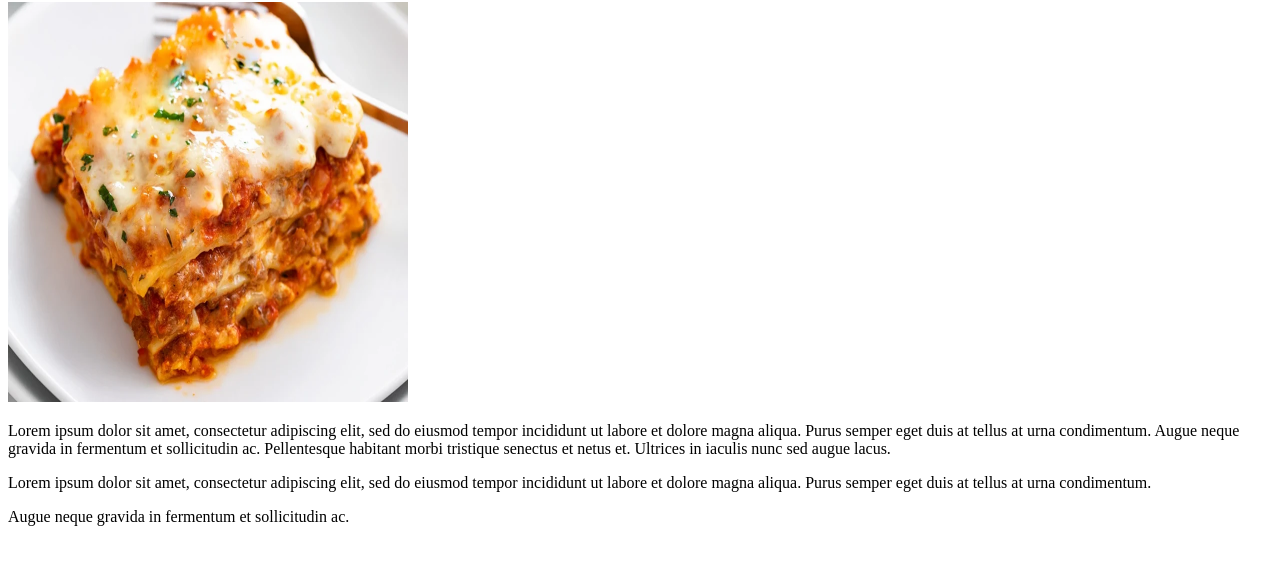
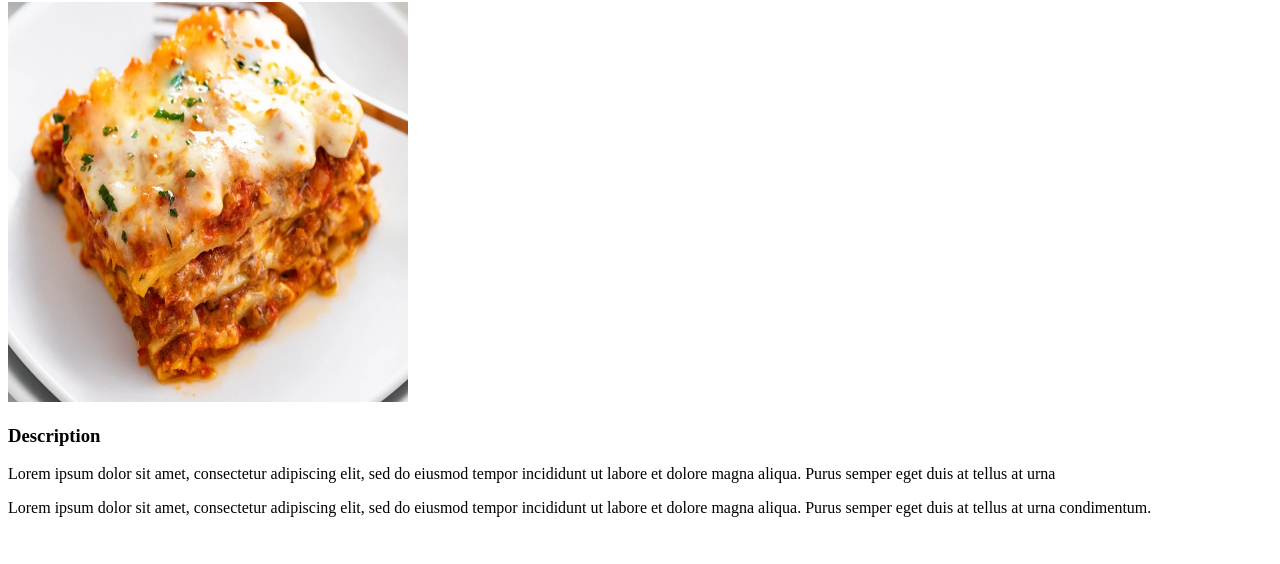
Before and after one commit to thomasfahy/odin-recipes, a plain HTML site: page recipes/lasagna.html in a window 1280 px wide. Shown: the part 78-642 px from the top of the page. Drawn offline with Linux system fonts and the light colour scheme.

Commit message:
feat: add description heading for recipes

```diff
--- a/recipes/lasagna.html
+++ b/recipes/lasagna.html
@@ -8,17 +8,14 @@
 <body>
     <h1> Lasagna Recipe</h1>
     <img src="../images/Lasagna.webp" height="400" width="400">
+    <h3>Description</h3>
     <p>Lorem ipsum dolor sit amet, consectetur adipiscing elit,
          sed do eiusmod tempor incididunt ut labore et dolore
          magna aliqua. Purus semper eget duis at tellus at urna
-         condimentum. Augue neque gravida in fermentum et
-         sollicitudin ac. Pellentesque habitant morbi tristique
-         senectus et netus et. Ultrices in iaculis nunc sed
-         augue lacus.</p>
+    </p>
     <p>Lorem ipsum dolor sit amet, consectetur adipiscing elit,
         sed do eiusmod tempor incididunt ut labore et dolore
         magna aliqua. Purus semper eget duis at tellus at urna
         condimentum.</p>
-    <p>Augue neque gravida in fermentum et sollicitudin ac.</p>
 </body>
 </html>
```
Also changed, not shown: recipes/pizza.html (+2 -5 lines), recipes/tomato-pasta.html (+2 -5 lines).
